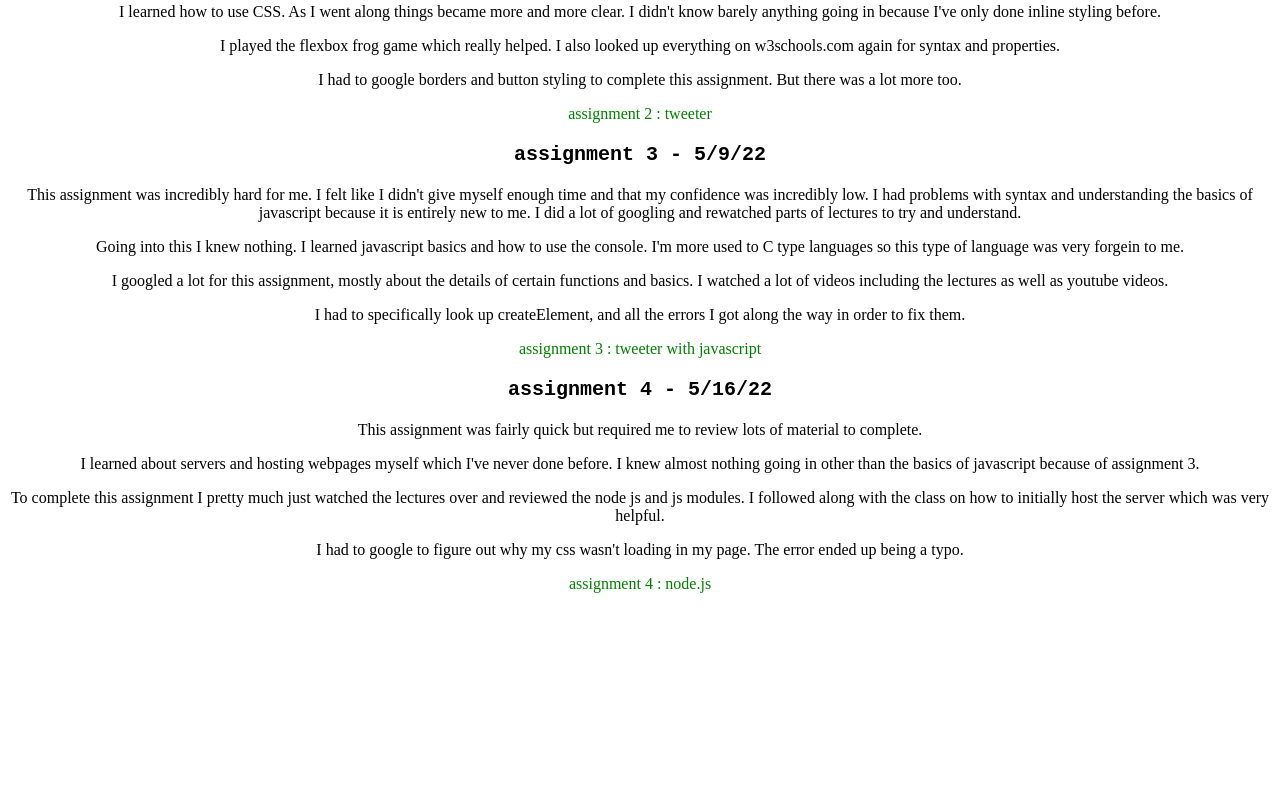
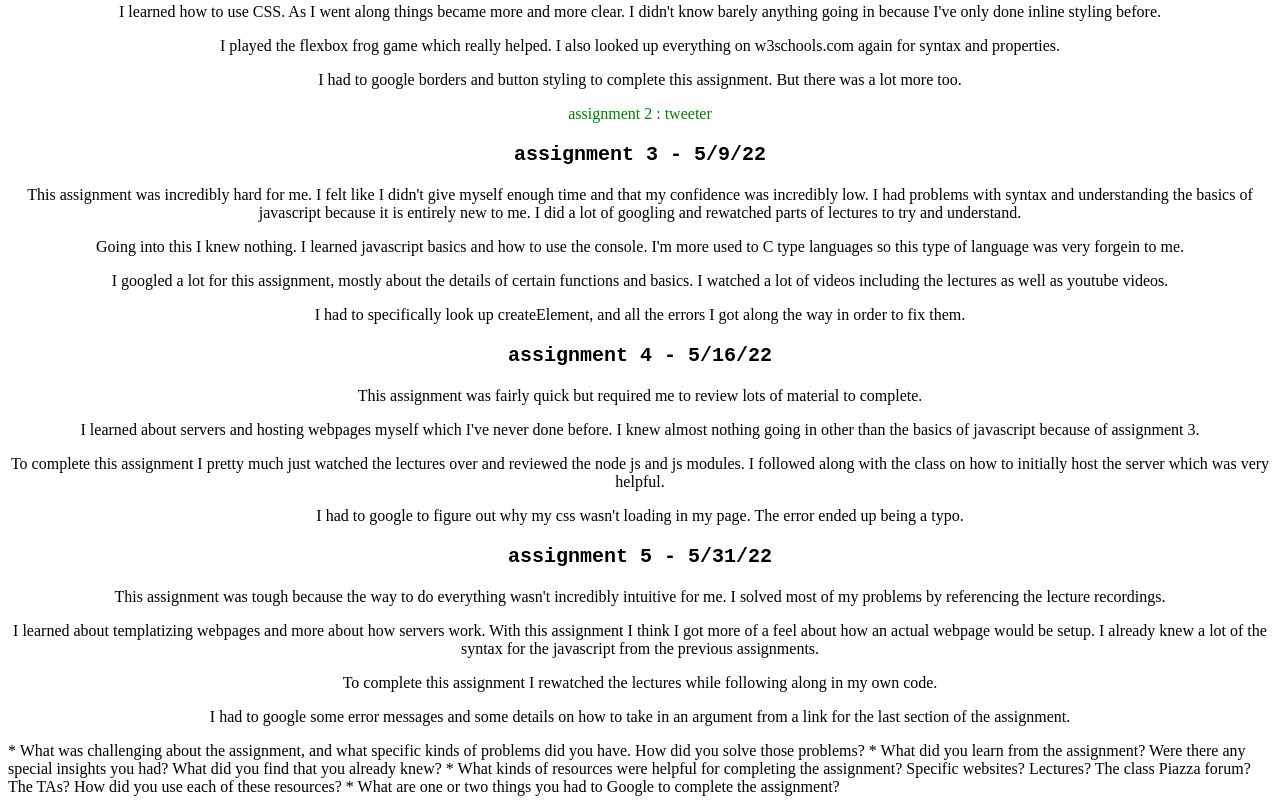
Before and after one commit to sophia-bouck/codeblog, a plain HTML site: page blog.html in a window 1280 px wide. Shown: the part 498-1302 px from the top of the page. Before the commit the page ends 1107 px from the top, so only its background shows below. Drawn offline with Linux system fonts and the light colour scheme.

Commit message:
last commit hopefully

```diff
--- a/blog.html
+++ b/blog.html
@@ -36,7 +36,7 @@
       <p>I googled a lot for this assignment, mostly about the details of certain functions and basics. I watched a lot of videos including the lectures as well as youtube videos.</p>
       <p>I had to specifically look up createElement, and all the errors I got along the way in order to fix them.</p>
     </div>
-    <p><a href="#" class = "link">assignment 3 : tweeter with javascript</a></p>
+    <!-- <p><a href="#" class = "link">assignment 3 : tweeter with javascript</a></p> -->
 
     <div>
     <h3>assignment 4 - 5/16/22</h3>
@@ -45,7 +45,23 @@
     <p>To complete this assignment I pretty much just watched the lectures over and reviewed the node js and js modules. I followed along with the class on how to initially host the server which was very helpful.</p>
     <p>I had to google to figure out why my css wasn't loading in my page. The error ended up being a typo.</p>
   </div>
-  <p><a href="#" class = "link">assignment 4 : node.js</a></p>
+  <!-- <p><a href="#" class = "link">assignment 4 : node.js</a></p> -->
+
+  <div>
+  <h3>assignment 5 - 5/31/22</h3>
+  <p>This assignment was tough because the way to do everything wasn't incredibly intuitive for me. I solved most of my problems by referencing the lecture recordings. </p>
+  <p>I learned about templatizing webpages and more about how servers work. With this assignment I think I got more of a feel about how an actual webpage would be setup. I already knew a lot of the syntax for the javascript from the previous assignments.</p>
+  <p>To complete this assignment I rewatched the lectures while following along in my own code.</p>
+  <p>I had to google some error messages and some details on how to take in an argument from a link for the last section of the assignment.</p>
+</div>
+<!-- <p><a href="#" class = "link">assignment 4 : node.js</a></p> -->
+    * What was challenging about the assignment, and what specific kinds of problems did you have.  How did you solve those problems?
+
+    * What did you learn from the assignment?  Were there any special insights you had?  What did you find that you already knew?
+
+    * What kinds of resources were helpful for completing the assignment?  Specific websites?  Lectures?  The class Piazza forum?  The TAs?  How did you use each of these resources?
+
+    * What are one or two things you had to Google to complete the assignment?
 
   </body>
 </html>
```
